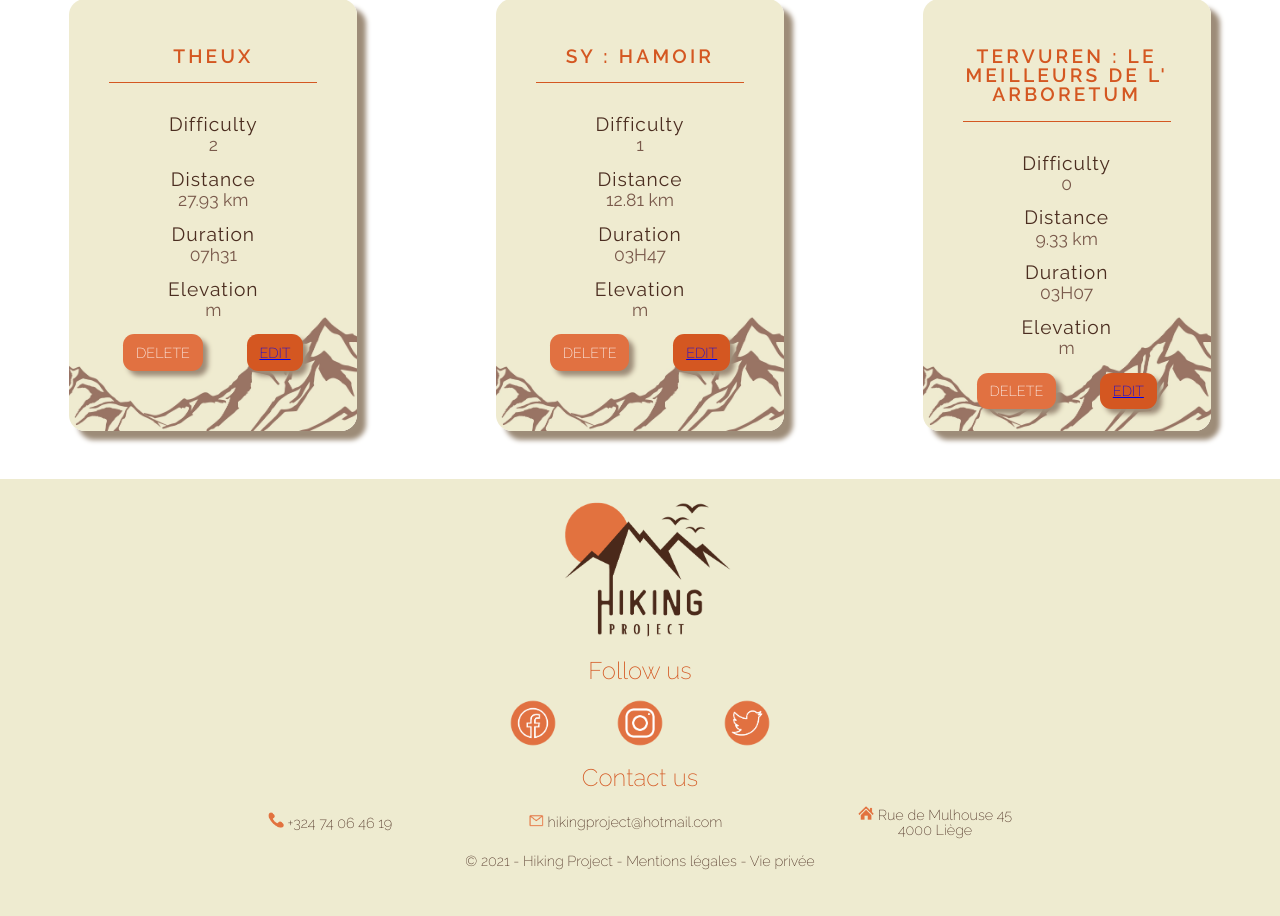
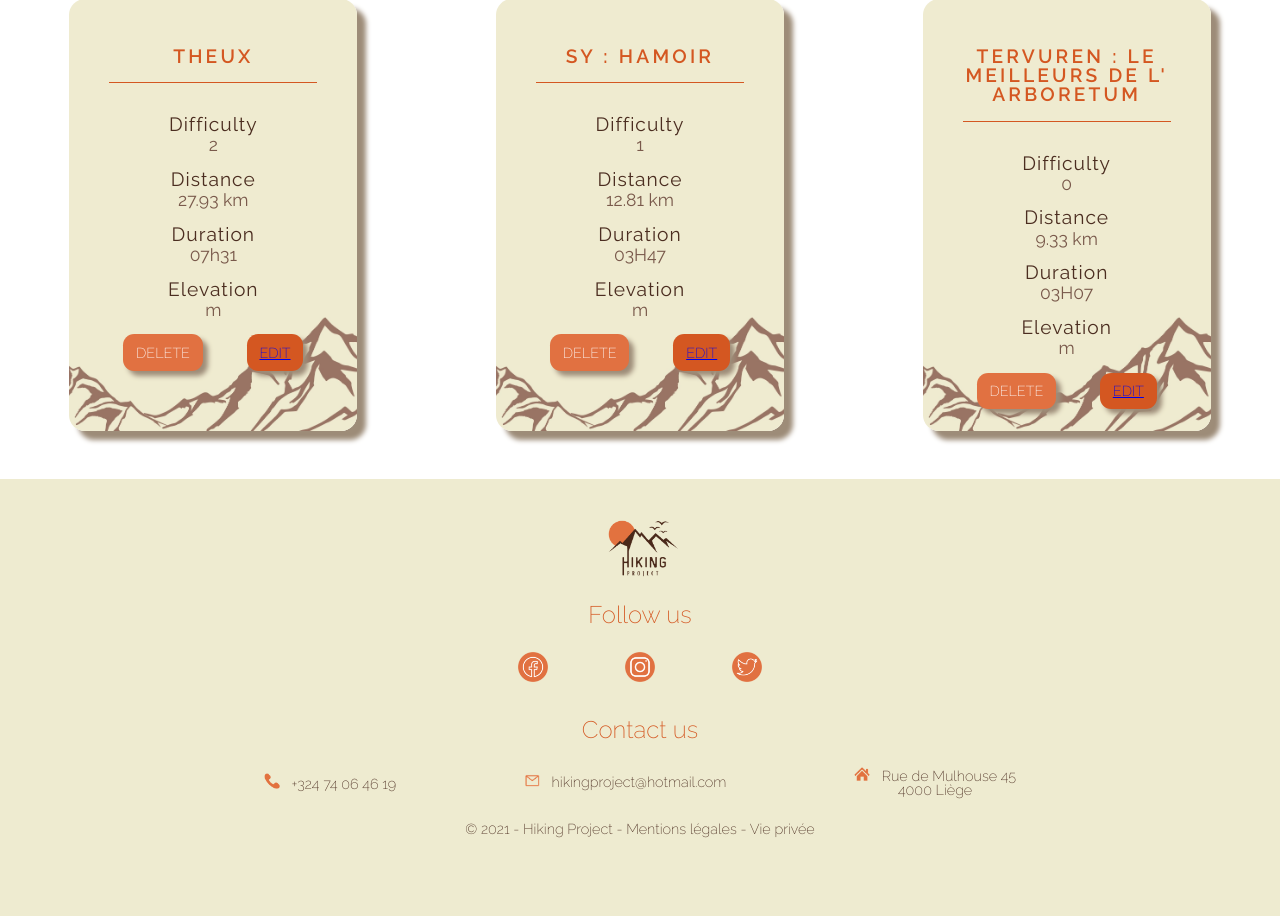
Before and after one commit to Fradven/hikingproject, a PHP site: page / in a window 1280 px wide. Shown: the part 1213-2129 px from the top of the page. After the commit the page ends 2051 px from the top, so only its background shows below. Run offline with PHP 8.4, Linux system fonts and the light colour scheme; data comes from the database, SQL or seed files in the repository; data that the repository does not hold is empty.

Commit message:
update footer

```diff
--- a/src/sass/layout/_footer.scss
+++ b/src/sass/layout/_footer.scss
@@ -1,11 +1,11 @@
 footer {
   background-color: $beige-color;
-  padding-bottom: 2rem;
 
   .logo {
     display: flex;
     margin: 0 auto;
-    width: 12em;
+    width: 5em;
+    padding: 2rem 0 1rem 0;
   }
 
   .menu {
@@ -27,7 +27,7 @@ footer {
       text-align: center;
       font-weight: 200;
       font-size: 1.5rem;
-      margin: 1rem;
+      margin: 0.5rem;
     }
   .socialmedia {
     display: flex;
@@ -38,7 +38,7 @@ footer {
     width: 20rem;
 
     img{
-        width: 3rem;
+        width: 2rem;
     }
   }
   p {
@@ -47,7 +47,8 @@ footer {
       text-align: center;
       font-weight: 200;
       font-size: 0.9rem;
-      margin: 1rem;
+      margin-top: 2rem;
+      padding-bottom: 1rem;
   }
   .contactus{
       font-family: 'Raleway', sans-serif;
@@ -55,7 +56,6 @@ footer {
       text-align: center;
       font-weight: 200;
       font-size: 1.5rem;
-      margin: 1rem;
   }
   .contact {
     display: flex;
@@ -64,13 +64,10 @@ footer {
     margin: 0 auto;
     width: 55rem;
     height: 2rem;
-      &__{
-          display: flex;
-          justify-content: center;
-          align-items: baseline;
-      }
+    position: relative;
       &__img{
           width: 1rem;
+          margin-right: 0.5rem;
       }
   }
 }
--- a/src/sass/main.css
+++ b/src/sass/main.css
@@ -334,7 +334,6 @@ table {
 
 footer {
   background-color: #EEEBD0;
-  padding-bottom: 2rem;
 }
 
 footer .logo {
@@ -342,7 +341,8 @@ footer .logo {
   display: -ms-flexbox;
   display: flex;
   margin: 0 auto;
-  width: 12em;
+  width: 5em;
+  padding: 2rem 0 1rem 0;
 }
 
 footer .menu {
@@ -370,7 +370,7 @@ footer .socialfollow {
   text-align: center;
   font-weight: 200;
   font-size: 1.5rem;
-  margin: 1rem;
+  margin: 0.5rem;
 }
 
 footer .socialmedia {
@@ -389,7 +389,7 @@ footer .socialmedia {
 }
 
 footer .socialmedia img {
-  width: 3rem;
+  width: 2rem;
 }
 
 footer p {
@@ -398,7 +398,8 @@ footer p {
   text-align: center;
   font-weight: 200;
   font-size: 0.9rem;
-  margin: 1rem;
+  margin-top: 2rem;
+  padding-bottom: 1rem;
 }
 
 footer .contactus {
@@ -407,7 +408,6 @@ footer .contactus {
   text-align: center;
   font-weight: 200;
   font-size: 1.5rem;
-  margin: 1rem;
 }
 
 footer .contact {
@@ -422,22 +422,12 @@ footer .contact {
   margin: 0 auto;
   width: 55rem;
   height: 2rem;
-}
-
-footer .contact__ {
-  display: -webkit-box;
-  display: -ms-flexbox;
-  display: flex;
-  -webkit-box-pack: center;
-      -ms-flex-pack: center;
-          justify-content: center;
-  -webkit-box-align: baseline;
-      -ms-flex-align: baseline;
-          align-items: baseline;
+  position: relative;
 }
 
 footer .contact__img {
   width: 1rem;
+  margin-right: 0.5rem;
 }
 
 .menuWrap {
```
Also changed, not shown: 1 other file.
